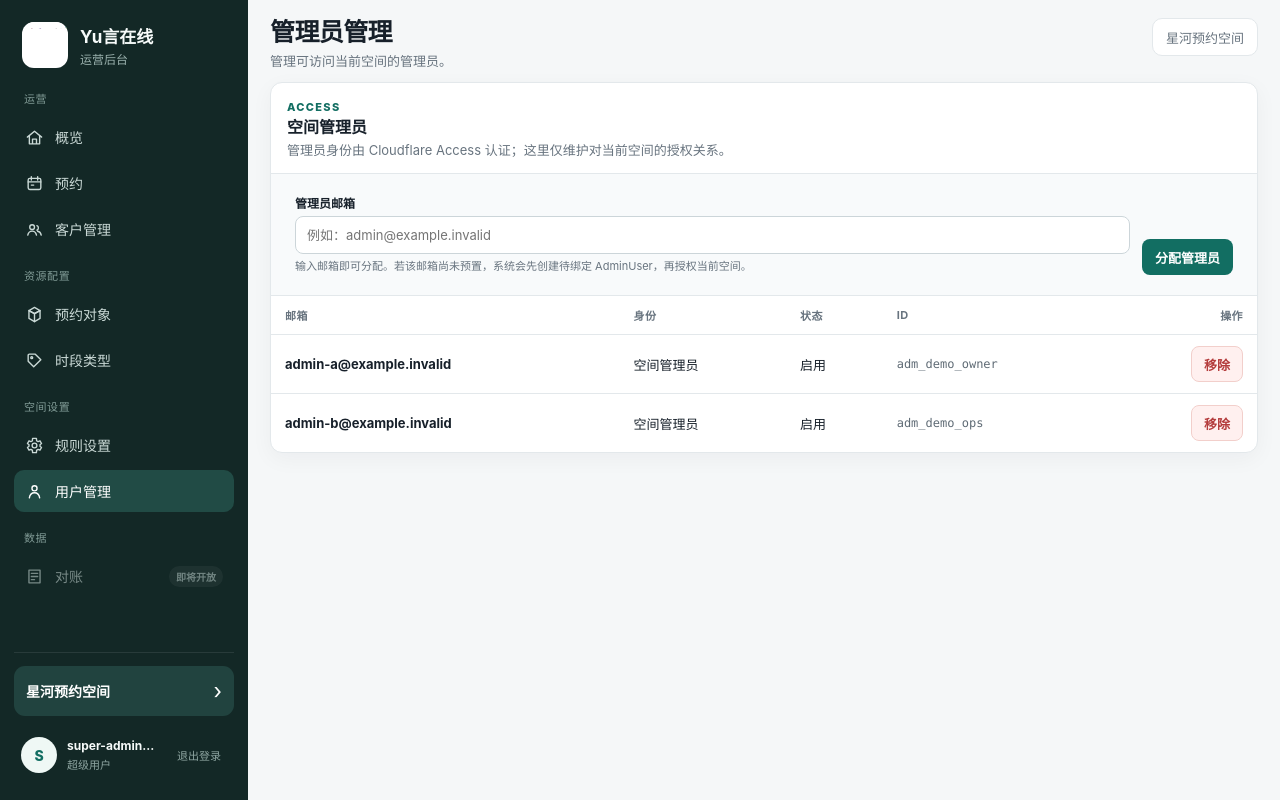
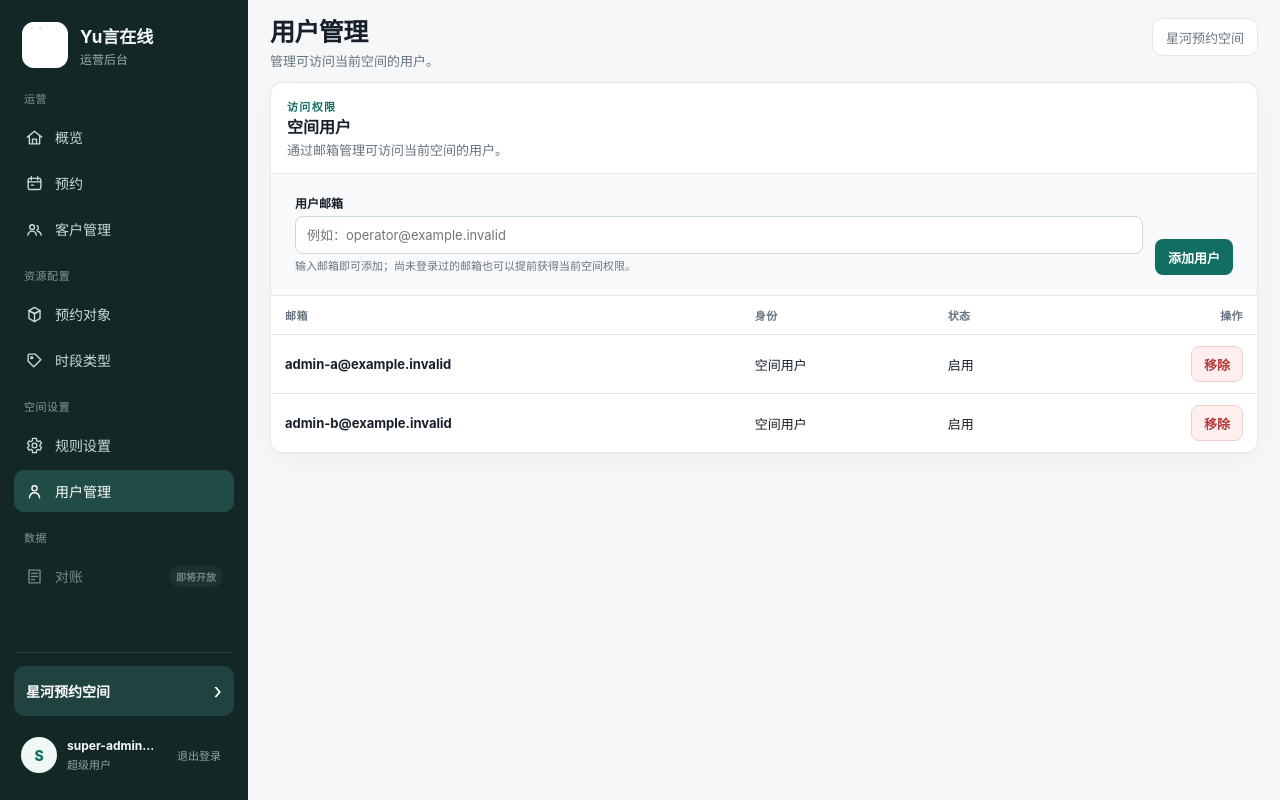
Before and after one commit to huangshirui/yuke, a Vue app in the folder apps/admin/: page /spaces/sp_demo_alpha/admins in a window 1280 px wide. Built offline with nearby package versions, Linux system fonts and the light colour scheme.

Commit message:
fix(admin): remove internal access terms and ids

```diff
--- a/apps/admin/src/views/SpaceDetailView.vue
+++ b/apps/admin/src/views/SpaceDetailView.vue
@@ -130,7 +130,7 @@ async function addAdmin() {
   clearMessages()
   const email = adminEmail.value.trim().toLowerCase()
   if (!/^[^\s@]+@[^\s@]+\.[^\s@]+$/.test(email)) {
-    error.value = '请输入有效的管理员邮箱。'
+    error.value = '请输入有效的用户邮箱。'
     return
   }
   saving.value = true
@@ -138,9 +138,9 @@ async function addAdmin() {
     await api.assignAdminByEmail(spaceId.value, email)
     admins.value = await api.listAdmins(spaceId.value)
     adminEmail.value = ''
-    notice.value = '管理员已分配。首次登录时会自动绑定对应的 Cloudflare Access 身份。'
+    notice.value = '用户已添加，可访问当前空间。'
   } catch (cause) {
-    error.value = cause instanceof Error ? cause.message : '管理员分配失败。'
+    error.value = cause instanceof Error ? cause.message : '用户添加失败。'
   } finally {
     saving.value = false
   }
@@ -152,7 +152,7 @@ async function removeAdmin(admin: AdminUserSummary) {
   try {
     await api.removeAdmin(spaceId.value, admin.id)
     admins.value = await api.listAdmins(spaceId.value)
-    notice.value = '管理员权限已移除。'
+    notice.value = '用户权限已移除。'
   } catch (cause) {
     error.value = cause instanceof Error ? cause.message : '移除失败。'
   } finally {
@@ -193,7 +193,7 @@ async function revokeInvite(invite: InviteSummary) {
     if (selectedInvite.value?.id === invite.id) {
       selectedInvite.value = invites.value.find((item) => item.id === invite.id) ?? null
     }
-    notice.value = '邀请码已撤销；已加入的用户不受影响。'
+    notice.value = '邀请码已撤销；已加入的客户不受影响。'
   } catch (cause) {
     error.value = cause instanceof Error ? cause.message : '撤销失败。'
   } finally {
@@ -207,7 +207,7 @@ async function showMembers(invite: InviteSummary) {
   try {
     inviteMembers.value = await api.listInviteMembers(spaceId.value, invite.id)
   } catch (cause) {
-    error.value = cause instanceof Error ? cause.message : '来源用户加载失败。'
+    error.value = cause instanceof Error ? cause.message : '来源客户加载失败。'
   }
 }
 
@@ -229,12 +229,12 @@ onMounted(load)
   <main class="page">
       <section class="page-heading">
         <div>
-          <h1>{{ section === 'admins' ? '管理员管理' : section === 'invites' ? '邀请用户' : '规则设置' }}</h1>
+          <h1>{{ section === 'admins' ? '用户管理' : section === 'invites' ? '邀请客户' : '规则设置' }}</h1>
           <p>
             {{ section === 'admins'
-              ? '管理可访问当前空间的管理员。'
+              ? '管理可访问当前空间的用户。'
               : section === 'invites'
-                ? '管理用户加入当前空间的邀请入口。'
+                ? '管理客户加入当前空间的邀请入口。'
                 : '配置当前空间的预约与取消规则。' }}
           </p>
         </div>
@@ -248,7 +248,7 @@ onMounted(load)
         <LoadingOverlay v-if="loading" label="正在加载规则…" />
         <div class="panel-heading">
           <div>
-            <span class="eyebrow">Space Settings</span>
+            <span class="eyebrow">预约规则</span>
             <h2>预约规则</h2>
             <p>两个截止时间使用同一套固定选项，但互相独立。</p>
           </div>
@@ -266,43 +266,42 @@ onMounted(load)
             <select v-model="settings.cancellationCutoffMinutes">
               <option v-for="option in cutoffOptions" :key="'cancel-' + String(option.value)" :value="option.value">{{ option.label }}</option>
             </select>
-            <small>用户超过截止时间后不能自行取消，管理员仍可处理。</small>
+            <small>客户超过截止时间后不能自行取消，有权限的用户仍可处理。</small>
           </label>
           <div><button class="button button--primary" :disabled="saving">{{ saving ? '保存中…' : '保存规则' }}</button></div>
         </form>
       </section>
 
       <section v-if="section === 'admins'" class="panel loading-surface" :aria-busy="loading">
-        <LoadingOverlay v-if="loading" label="正在加载管理员…" />
+        <LoadingOverlay v-if="loading" label="正在加载用户…" />
         <div class="panel-heading">
           <div>
-            <span class="eyebrow">Access</span>
-            <h2>空间管理员</h2>
-            <p>管理员身份由 Cloudflare Access 认证；这里仅维护对当前空间的授权关系。</p>
+            <span class="eyebrow">访问权限</span>
+            <h2>空间用户</h2>
+            <p>通过邮箱管理可访问当前空间的用户。</p>
           </div>
         </div>
 
         <div class="inline-form">
           <label class="field field--grow">
-            <span>管理员邮箱</span>
-            <input v-model="adminEmail" type="email" autocomplete="off" placeholder="例如：admin@example.invalid" @keyup.enter="addAdmin" />
-            <small>输入邮箱即可分配。若该邮箱尚未预置，系统会先创建待绑定 AdminUser，再授权当前空间。</small>
+            <span>用户邮箱</span>
+            <input v-model="adminEmail" type="email" autocomplete="off" placeholder="例如：operator@example.invalid" @keyup.enter="addAdmin" />
+            <small>输入邮箱即可添加；尚未登录过的邮箱也可以提前获得当前空间权限。</small>
           </label>
-          <button class="button button--primary" :disabled="saving" @click="addAdmin">分配管理员</button>
+          <button class="button button--primary" :disabled="saving" @click="addAdmin">添加用户</button>
         </div>
 
         <div class="table-wrap">
           <table>
-            <thead><tr><th>邮箱</th><th>身份</th><th>状态</th><th>ID</th><th class="align-right">操作</th></tr></thead>
+            <thead><tr><th>邮箱</th><th>身份</th><th>状态</th><th class="align-right">操作</th></tr></thead>
             <tbody>
               <tr v-for="admin in admins" :key="admin.id">
                 <td><strong>{{ admin.email }}</strong></td>
-                <td>{{ admin.platformRole === 'super_admin' ? '超级管理员' : '空间管理员' }}</td>
+                <td>{{ admin.platformRole === 'super_admin' ? '超级用户' : '空间用户' }}</td>
                 <td>{{ admin.status === 'active' ? '启用' : '停用' }}</td>
-                <td class="mono">{{ admin.id }}</td>
                 <td class="align-right"><button class="button button--danger-ghost" :disabled="saving" @click="removeAdmin(admin)">移除</button></td>
               </tr>
-              <tr v-if="!loading && admins.length === 0"><td colspan="5" class="empty-cell">当前没有空间管理员。</td></tr>
+              <tr v-if="!loading && admins.length === 0"><td colspan="4" class="empty-cell">当前没有空间用户。</td></tr>
             </tbody>
           </table>
         </div>
@@ -312,9 +311,9 @@ onMounted(load)
         <LoadingOverlay v-if="loading" label="正在加载邀请码…" />
         <div class="panel-heading">
           <div>
-            <span class="eyebrow">Invitations</span>
+            <span class="eyebrow">邀请设置</span>
             <h2>邀请码</h2>
-            <p>邀请码只限制有效期、不限制使用人数；每个加入关系都会记录来源管理员与来源邀请码。</p>
+            <p>邀请码只限制有效期、不限制使用人数；每个加入关系都会记录来源用户与来源邀请码。</p>
           </div>
           <button class="button button--primary" @click="showInviteForm = !showInviteForm">{{ showInviteForm ? '收起' : '+ 新建邀请码' }}</button>
         </div>
@@ -359,14 +358,13 @@ onMounted(load)
 
         <aside v-if="selectedInvite" class="source-panel">
           <div class="source-panel__heading">
-            <div><span class="eyebrow">Invite Source</span><h3>{{ selectedInvite.label || selectedInvite.code }} 的来源用户</h3></div>
+            <div><span class="eyebrow">邀请来源</span><h3>{{ selectedInvite.label || selectedInvite.code }} 的来源客户</h3></div>
             <button class="icon-button" aria-label="关闭" @click="selectedInvite = null">×</button>
           </div>
-          <div v-if="inviteMembers.length === 0" class="empty-state">还没有用户通过这个邀请码加入。</div>
+          <div v-if="inviteMembers.length === 0" class="empty-state">还没有客户通过这个邀请码加入。</div>
           <div v-else class="member-list">
             <article v-for="member in inviteMembers" :key="member.membershipId" class="member-card">
               <div><strong>{{ member.nickname }}</strong><small>{{ member.participantCount }} 个参与人 · {{ formatDate(member.joinedAt) }} 加入</small></div>
-              <code>{{ member.membershipId }}</code>
             </article>
           </div>
         </aside>
```
